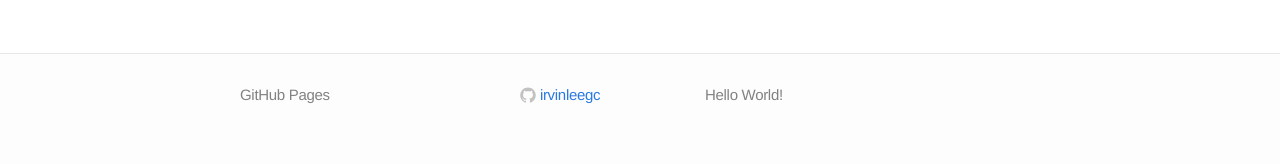
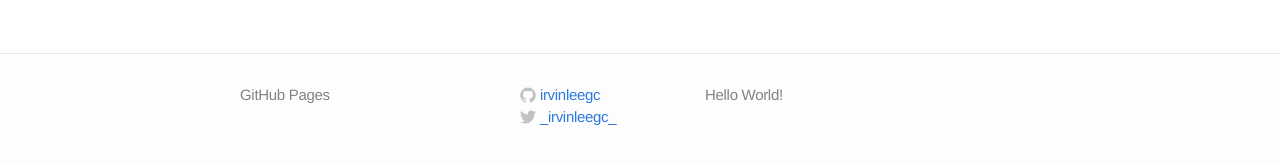
Before and after one commit to irvinleegc/irvinleegc.github.io, a Jekyll site: the page built from index.html, in a window 1280 px wide. Shown: the part 171-335 px from the top of the page. Built offline with Jekyll 4.4.1, drawn with Linux system fonts in a browser that asks for light colours.

Commit message:
Update _config.yml

```diff
--- a/_config.yml
+++ b/_config.yml
@@ -4,7 +4,7 @@ email:
 description: "Hello World!"
 baseurl: ""
 url: "http://irvinleegc.github.io"
-twitter_username:
+twitter_username: _irvinleegc_
 github_username:  irvinleegc
 disqus-shortname: irvinleegc-github-io
 google_analytics: UA-93472024-1
```
